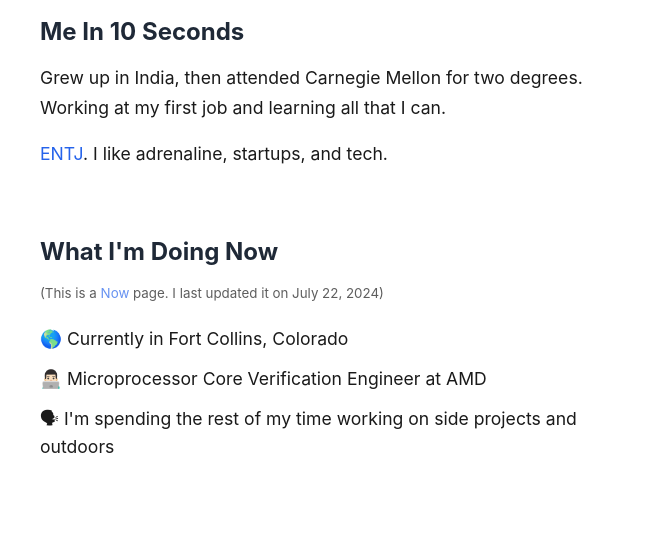
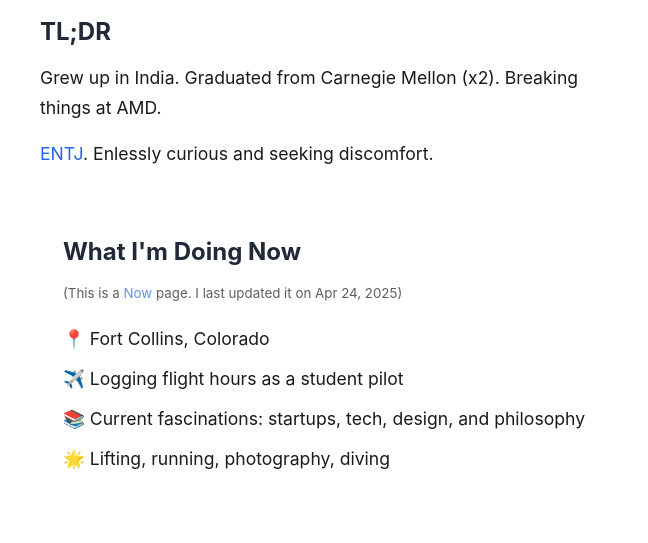
Before and after one commit to parthmah/parth_website, a plain HTML site: page index.html in a window 1280 px wide. Shown: the part 192-735 px from the top of the page, without its empty margins (316-964 px from the left). Drawn offline with Linux system fonts and the light colour scheme.

Commit message:
updating information, April 2025

```diff
--- a/index.html
+++ b/index.html
@@ -23,19 +23,20 @@
         <section class="hero">
             <h1>Parth Maheshwari</h1>
             <div class="about-section">
-                <h2>Me In 10 Seconds</h2>
-                <p>Grew up in India, then attended Carnegie Mellon for two degrees. Working at my first job and learning all that I can.</p>
-                <p><a href="https://eu.themyersbriggs.com/en/tools/MBTI/MBTI-personality-Types/ENTJ" target="_blank">ENTJ</a>. I like adrenaline, startups, and tech.</p>
+                <h2>TL;DR</h2>
+                <p>Grew up in India. Graduated from Carnegie Mellon (x2). Breaking things at AMD.</p>
+                <p><a href="https://eu.themyersbriggs.com/en/tools/MBTI/MBTI-personality-Types/ENTJ" target="_blank">ENTJ</a>. Enlessly curious and seeking discomfort.</p>
             </div>
         </section>
 
         <section class="current-focus">
             <h2>What I'm Doing Now</h2>
-            <small>(This is a <a href="https://nownownow.com/about" target="_blank">Now</a> page. I last updated it on July 22, 2024)</small>
+            <small>(This is a <a href="https://nownownow.com/about" target="_blank">Now</a> page. I last updated it on Apr 24, 2025)</small>
             <div class="focus-items">
-                <p>🌎 Currently in Fort Collins, Colorado</p>
-                <p>👨🏻‍💻 Microprocessor Core Verification Engineer at AMD</p>
-                <p>🗣 I'm spending the rest of my time working on side projects and outdoors</p>
+                <p>📍 Fort Collins, Colorado</p>
+                <p>✈️ Logging flight hours as a student pilot</p>
+                <p>📚 Current fascinations: startups, tech, design, and philosophy</p>
+                <p>🌟 Lifting, running, photography, diving</p>
             </div>
         </section>
 
```
Also changed, not shown: 1 other file.
